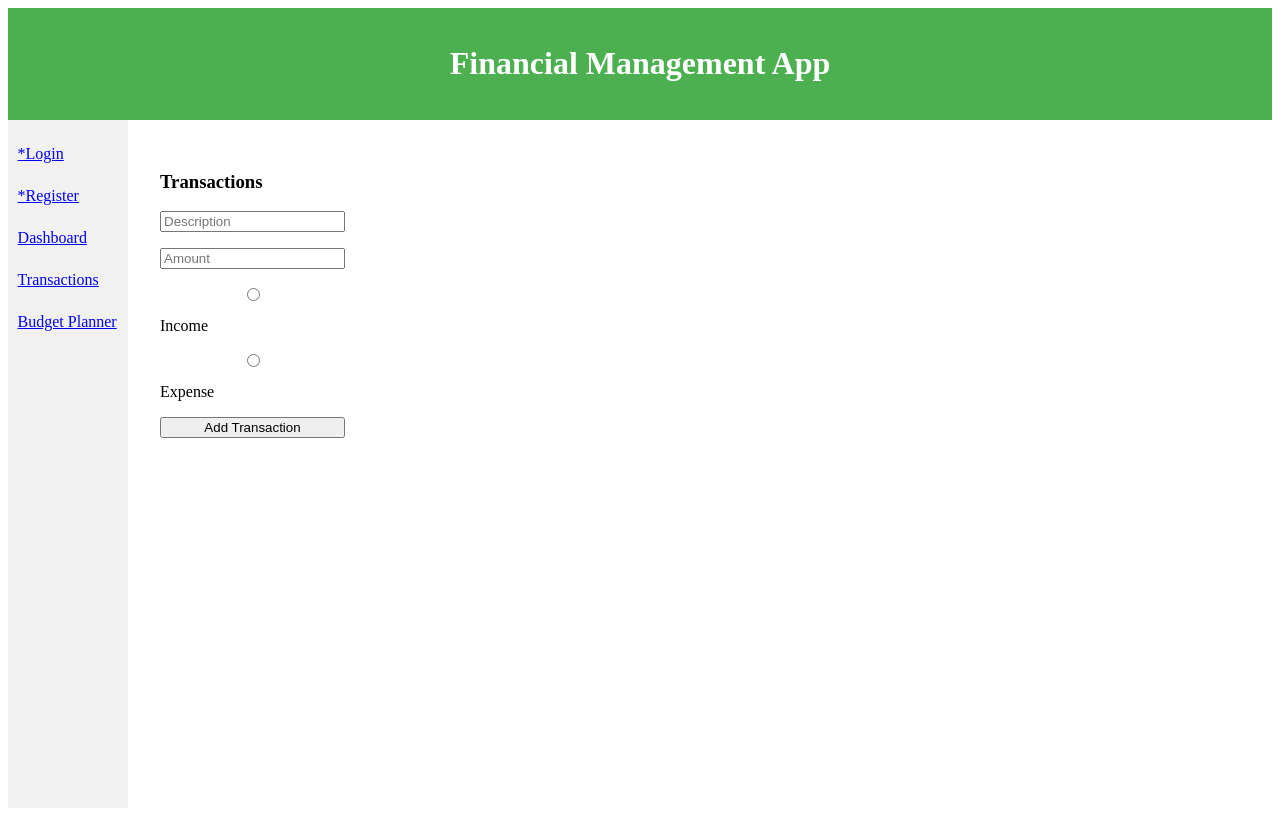
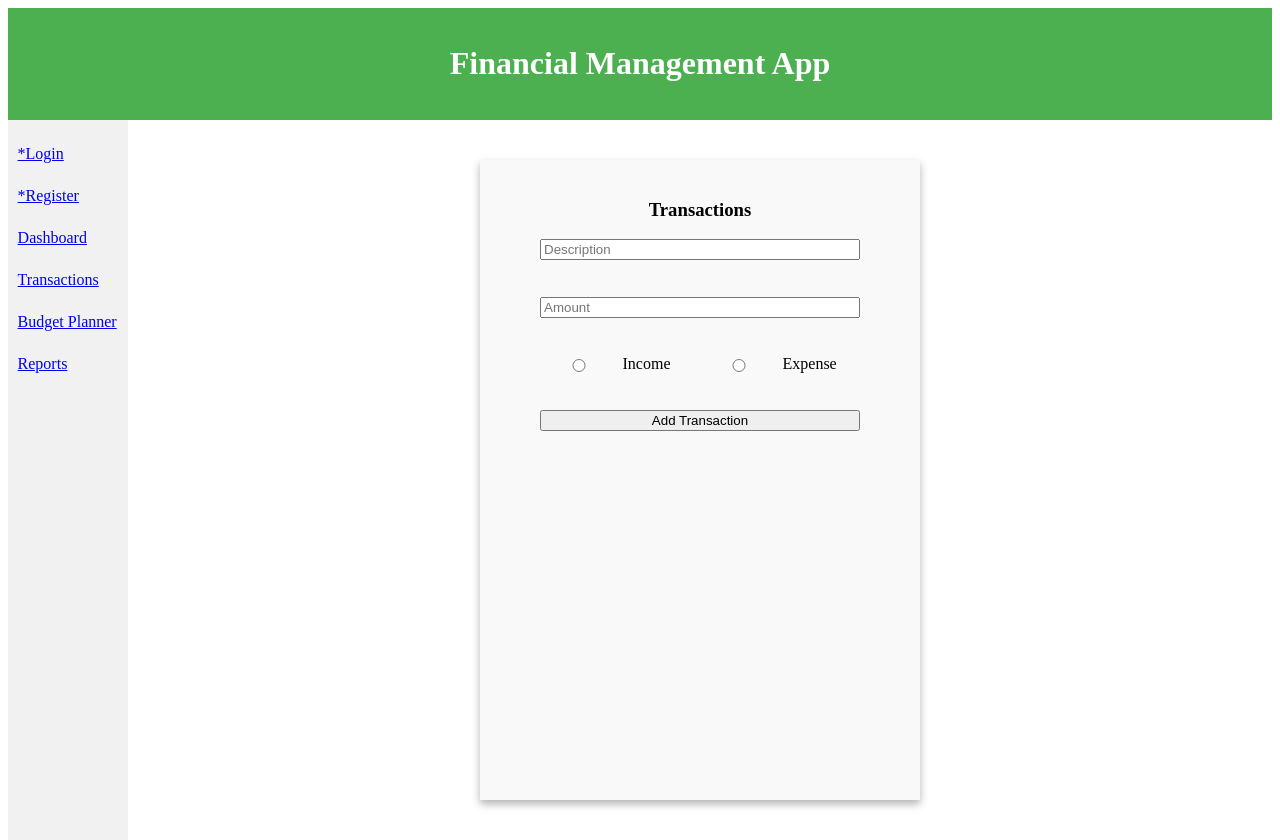
Before and after one commit to zachdev1/shellhacks-project, a React (Vite) app: page /transactions in a window 1280 px wide. Before the commit the page ends 816 px from the top, so only its background shows below. Built offline with nearby package versions, Linux system fonts and the light colour scheme.

Commit message:
styling and other things

```diff
--- a/src/App.jsx
+++ b/src/App.jsx
@@ -5,6 +5,7 @@ import Sidebar from "./components/Sidebar";
 import Dashboard from "./components/Dashboard";
 import Transactions from "./components/Transactions";
 import BudgetPlanner from "./components/BudgetPlanner";
+import Reports from "./components/Reports";
 import Login from "./pages/Login";
 import Register from "./pages/Register";
 import { BrowserRouter as Router, Route, Routes } from "react-router-dom";
@@ -21,6 +22,7 @@ const App = () => {
             <Route path="/register" element={<Register />} />
             <Route path="/dashboard" element={<Dashboard />} />
             <Route path="/transactions" element={<Transactions />} />
+            <Route path="/reports" element={<Reports />} />
             <Route path="/budget-planner" element={<BudgetPlanner />} />
           </Routes>
         </div>
--- a/src/components/Reports.jsx
+++ b/src/components/Reports.jsx
@@ -1,4 +1,4 @@
-// import React from "react";
+import React from "react";
 import {
   BarChart,
   Bar,
--- a/src/components/Sidebar.jsx
+++ b/src/components/Sidebar.jsx
@@ -21,6 +21,8 @@ const Sidebar = () => {
         </li>
         <li>
           <Link to="/budget-planner">Budget Planner</Link>
+        </li> <li>
+          <Link to="/reports">Reports</Link>
         </li>
       </ul>
     </nav>
--- a/src/components/Transactions.jsx
+++ b/src/components/Transactions.jsx
@@ -77,7 +77,7 @@ const Transactions = () => {
           onChange={(e) => setInput({ ...input, amount: e.target.value })}
           required
         />
-
+      <div className="radio-group">
         <input
           type="radio"
           name="transactionType"
@@ -96,6 +96,8 @@ const Transactions = () => {
           onChange={(e) => setInput({ ...input, type: e.target.value })}
         />
         <label htmlFor="">Expense</label>
+      </div>
+
 
         <button type="submit">Add Transaction</button>
       </form>
--- a/src/styles/budgetPlanner.css
+++ b/src/styles/budgetPlanner.css
@@ -1,5 +1,14 @@
 .budget-planner {
-    padding: 2rem;
+  padding: 2rem;
+  width: 400px;
+  height: 300px;
+  margin: 40px auto;
+  display: flex;
+  flex-direction: column;
+  align-items: center;
+  padding: 20px;
+  box-shadow: 0 4px 8px rgba(0, 0, 0, 0.3);
+  background-color: #f9f9f9;
   }
 
   .budget-planner form {
--- a/src/styles/dashboard.css
+++ b/src/styles/dashboard.css
@@ -1,8 +1,14 @@
 .dashboard {
+    padding: 2rem;
+    width: 400px;
+    height: 500px;
+    margin: 40px auto;
     display: flex;
     flex-direction: column;
     align-items: center;
-    padding: 2rem;
+    padding: 20px;
+    box-shadow: 0 4px 8px rgba(0, 0, 0, 0.3);
+    background-color: #f9f9f9;
   }
 
   .chart-container {
--- a/src/styles/reports.css
+++ b/src/styles/reports.css
@@ -0,0 +1,12 @@
+.reports {
+    padding: 2rem;
+    width: 400px;
+    height: 400px;
+    margin: 40px auto;
+    display: flex;
+    flex-direction: column;
+    align-items: center;
+    padding: 20px;
+    box-shadow: 0 4px 8px rgba(0, 0, 0, 0.3);
+    background-color: #f9f9f9;
+}
--- a/src/styles/transactions.css
+++ b/src/styles/transactions.css
@@ -1,11 +1,25 @@
 .transactions {
     padding: 2rem;
+    width: 400px;
+    height: 600px;
+    margin: 40px auto;
+    display: flex;
+    flex-direction: column;
+    align-items: center;
+    padding: 20px;
+    box-shadow: 0 4px 8px rgba(0, 0, 0, 0.3);
+    background-color: #f9f9f9;
   }
 
   .transactions form {
+    display: grid;
+    gap: 2.3rem;
+    width: 80%;
+  }
+
+  .radio-group {
     display: flex;
-    flex-direction: column;
-    gap: 1rem;
+    align-items: center;
   }
 
   .transactions ul {
@@ -19,3 +33,9 @@
     margin: 0.5rem 0;
     border-radius: 4px;
   }
+
+input[type="radio"], label {
+  display: inline-block;
+  margin-right: 10px;
+  width: 80%;
+}
```
